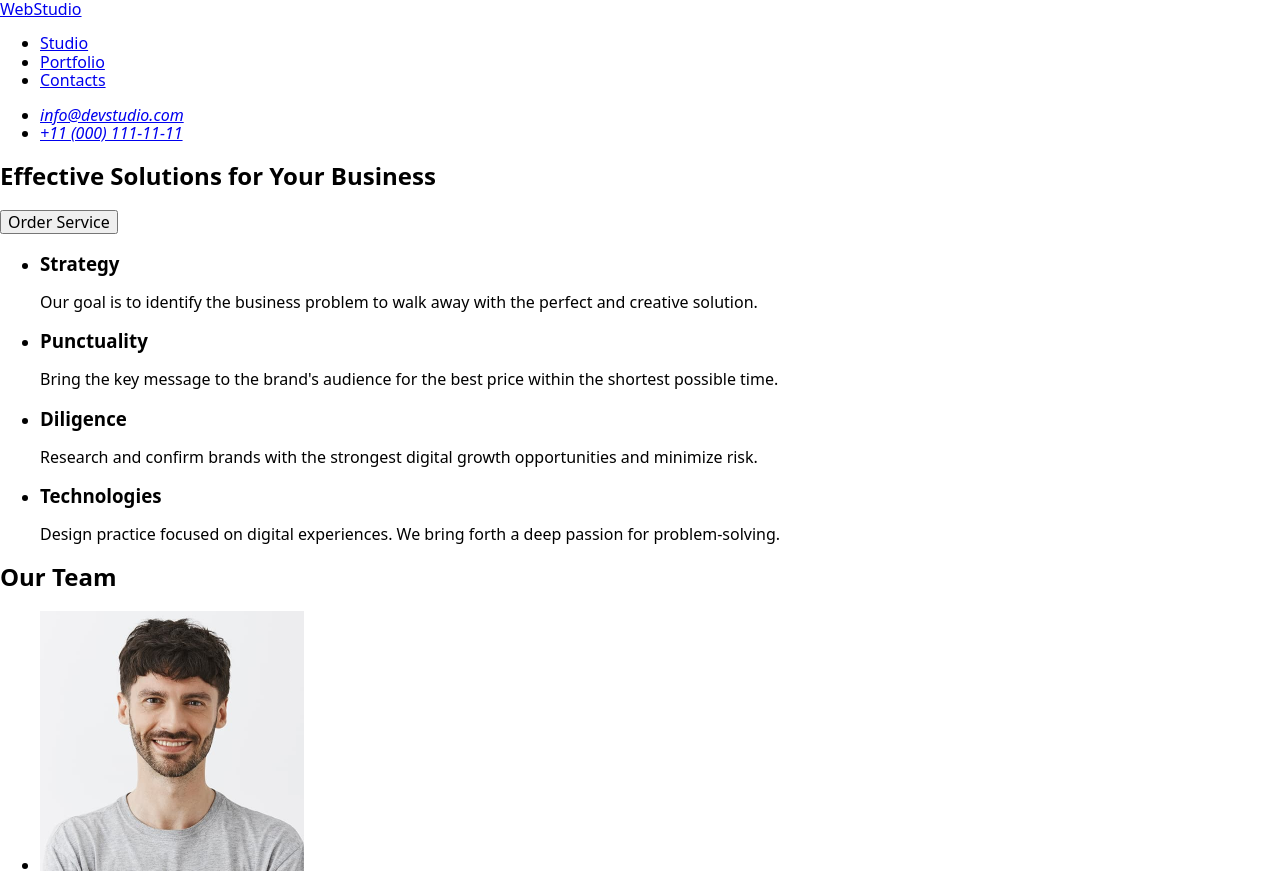
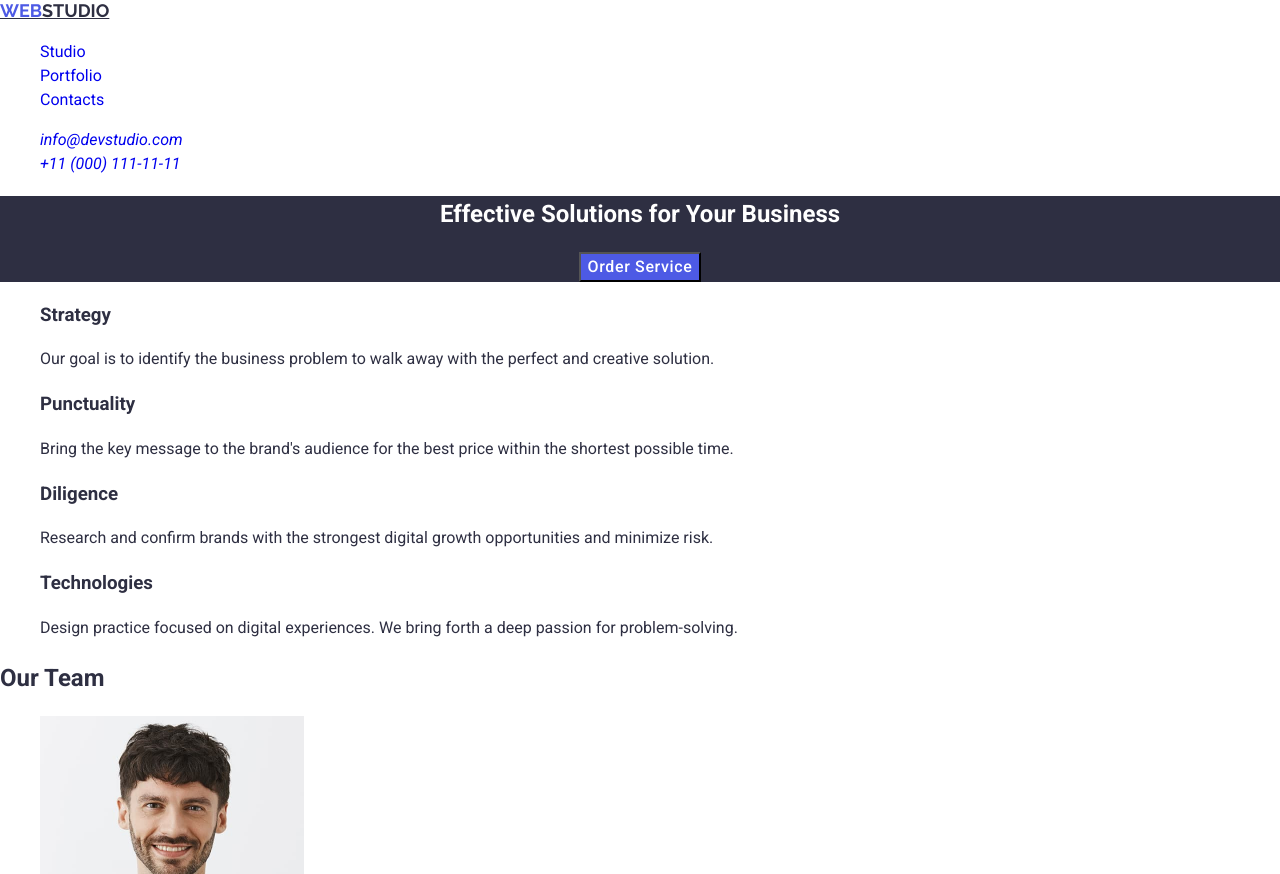
Before and after one commit to eugeneskoryk/goit-markup-hw-02, a plain HTML site: page index.html in a window 1280 px wide. Shown: the top 874 px of the page. Drawn offline with nearby package versions, Linux system fonts and the light colour scheme.

Commit message:
some styles added

```diff
--- a/css/styles.css
+++ b/css/styles.css
@@ -0,0 +1,57 @@
+
+a {
+    text-decoration: none;
+}
+
+a:hover {
+    text-decoration: underline;
+}
+
+li {
+    list-style: none;
+}
+
+.body-style {
+    font-family: "Roboto", sans-serif;
+    font-weight: 400;
+    font-size: 16;
+    line-height: 1.5;
+    letter-spacing: 2%;
+    color: #2e2f42;
+}
+
+.logo {
+    font-family: "Raleway", sans-serif;
+    font-weight: 700;
+    font-size: 18px;
+    line-height: 1.16667;
+    color: #2e2f42;
+}
+
+.logo-first-word {
+    color: #4d5ae5;
+}
+
+.order-service-section {
+    background-color: #2e2f42;
+    color: #ffffff;
+    text-align: center;
+}
+
+h1 {
+
+}
+
+.order-service-button {
+    color: #ffffff;
+    background-color: #4d5ae5;
+    font-weight: 500;
+    font-size: 16px;
+    line-height: 1.5;
+    letter-spacing: 0.04em;
+    cursor: pointer;
+}
+
+.order-service-button:hover, .order-service-button:focus {
+    background-color: #404BBF;
+}
--- a/index.html
+++ b/index.html
@@ -8,16 +8,14 @@
     <link rel="stylesheet" href="./css/styles.css">
     <link rel="preconnect" href="https://fonts.googleapis.com">
     <link rel="preconnect" href="https://fonts.gstatic.com" crossorigin>
-    <link
-        href="https://fonts.googleapis.com/css2?family=Roboto:ital,wght@0,100..900;1,100..900&family=Raleway:ital,wght@0,100..900;1,100..900&display=swap"
-        rel="stylesheet">
+    <link href="https://fonts.googleapis.com/css2?family=Roboto:ital,wght@0,100..900;1,100..900&family=Raleway:ital,wght@0,100..900;1,100..900&display=swap" rel="stylesheet">
 
 </head>
-<body>
+<body class="body-style">
 
     <header>
         <nav>
-            <a href="./index.html">WebStudio</a>
+            <a href="./index.html" class="logo"><span class="logo-first-word">WEB</span>STUDIO</a>
             <ul>
                 <li><a href="#">Studio</a></li>
                 <li><a href="#">Portfolio</a></li>
@@ -33,10 +31,10 @@
     </header>
 
     <main>
-        <section>
+        <section class="order-service-section">
             <!--Order Service Section-->
             <h1>Effective Solutions for Your Business</h1>
-            <button type="button">Order Service</button>
+            <button class="order-service-button" type="button">Order Service</button>
         </section>
 
         <section>
@@ -129,7 +127,7 @@
     </main>
 
     <footer>
-        <a href="./index.html">WebStudio</a>
+        <a href="./index.html" class="logo"><span class="logo-first-word">WEB</span>STUDIO</a>
         <p>Increase the flow of customers and sales for your business with digital marketing & growth solutions.</p>
     </footer>
 
```
Also changed, not shown: 2 other files.
